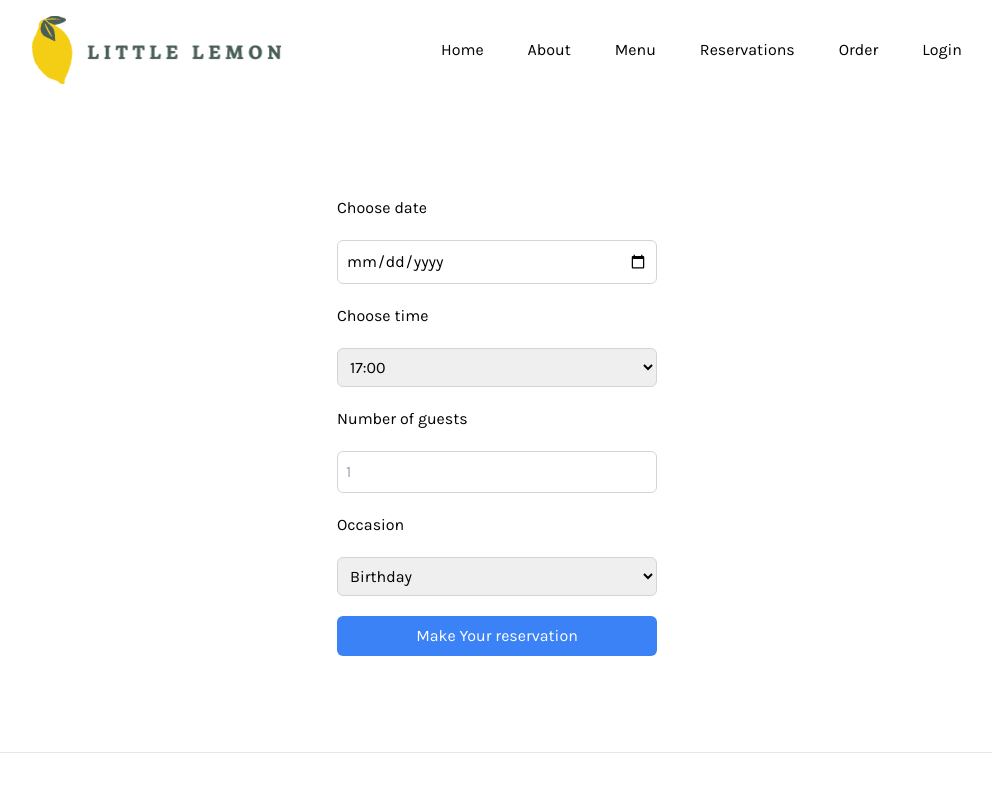
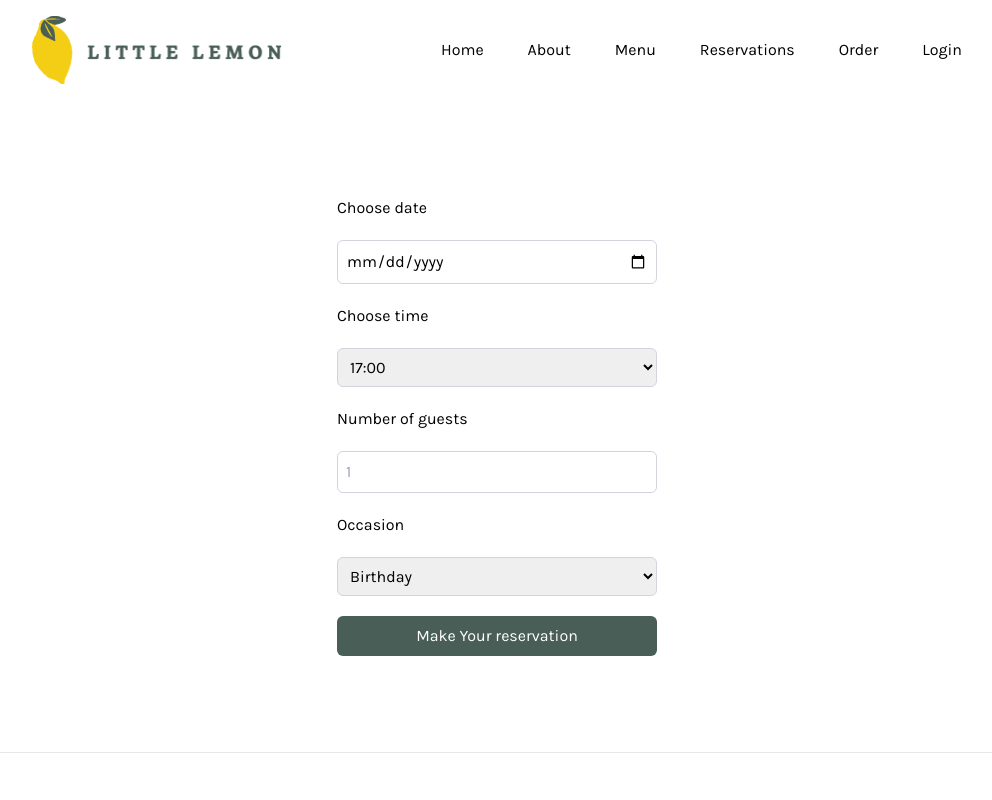
Before and after one commit to dev-rome/Little-Lemon-restaurant, a Next.js app: page /booking-page in a window 1280 px wide. Shown: the top 800 px of the page, without its empty margins (143-1135 px from the left). Built offline with nearby package versions, Linux system fonts and the light colour scheme; a web font is replaced by a local one.

Commit message:
change button color and added cursor-pointer

```diff
--- a/components/BookingForm.tsx
+++ b/components/BookingForm.tsx
@@ -35,7 +35,7 @@ const BookingForm = () => {
       <input
         type="submit"
         value="Make Your reservation"
-        className="bg-blue-500 text-white px-4 py-2 rounded-md"
+        className="bg-primary-darkGreen text-white px-4 py-2 rounded-md cursor-pointer"
       />
     </form>
   );
```
